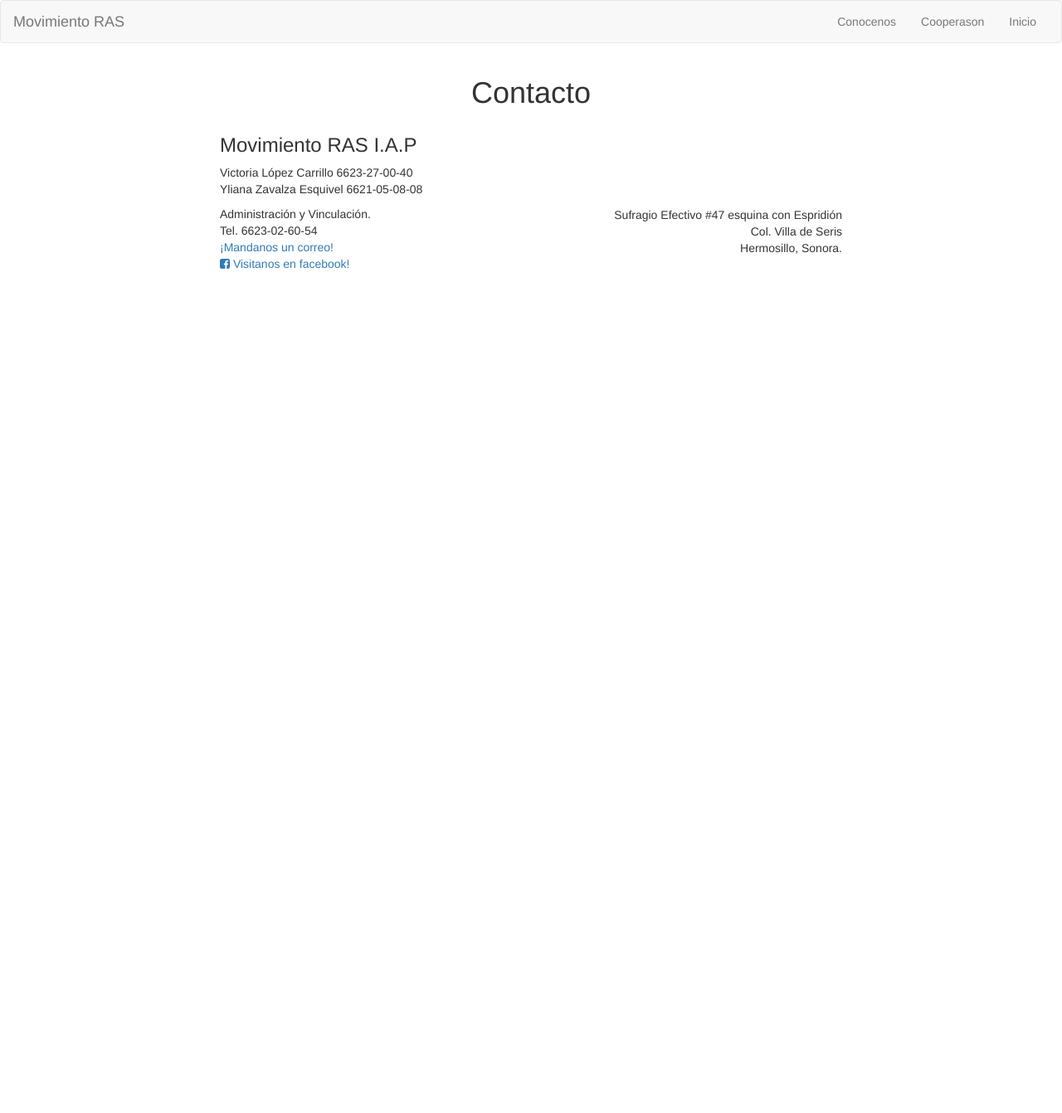
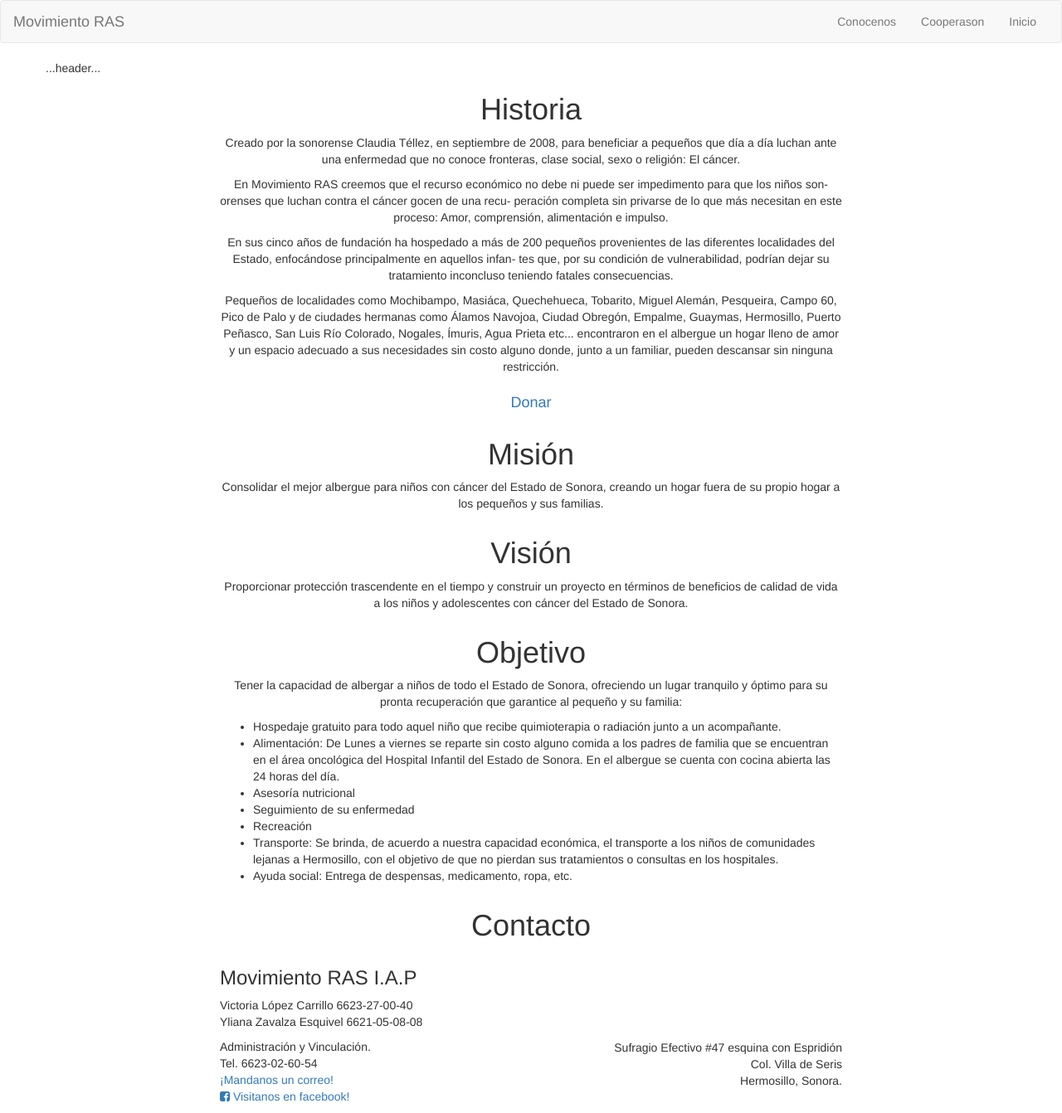
Before and after one commit to madebyborn/movimiento-RAS, a Jekyll site: the page built from conocenos.html, in a window 1280 px wide. Shown: the whole page at 83% size. Built offline with Jekyll 4.4.1, drawn with Linux system fonts in a browser that asks for light colours; nearby versions of some CDN libraries; comment, search, counter and statistics services are not loaded; before the commit the page ends 900 px from its top, so only the background shows below that.

Commit message:
[View] Structure of conocenos.html

```diff
--- /dev/null
+++ b/_data/objectives.yml
@@ -0,0 +1,17 @@
+- objective: Hospedaje gratuito
+  description: para todo aquel niño que recibe quimioterapia o radiación junto a un acompañante.
+
+- objective: Alimentación&#58;
+  description: De Lunes a viernes se reparte sin costo alguno comida a los padres de familia que se encuentran en el área oncológica del Hospital Infantil del Estado de Sonora. En el albergue se cuenta con cocina abierta las 24 horas del día.
+
+- objective: Asesoría nutricional
+
+- objective: Seguimiento de su enfermedad
+
+- objective: Recreación
+
+- objective: Transporte&#58;
+  description: Se brinda, de acuerdo a nuestra capacidad económica, el transporte a los niños de comunidades lejanas a Hermosillo, con el objetivo de que no pierdan sus tratamientos o consultas en los hospitales.
+
+- objective: Ayuda social&#58;
+  description: Entrega de despensas, medicamento, ropa, etc.
--- a/conocenos.html
+++ b/conocenos.html
@@ -3,3 +3,64 @@ layout: default
 title: Conocenos
 permalink: /conocenos/
 ---
+
+<header id="index-header" class="header">
+  <div class="container">
+    <div class="row">
+      ...header...
+    </div>
+  </div>
+</header>
+
+<section id="section__historia" class="container text-center">
+  <div class="row">
+    <div class="col-xs-12 col-sm-8 col-sm-offset-2">
+      <h1>Historia</h1>
+      <p>Creado por la sonorense Claudia Téllez, en septiembre de 2008, para beneficiar a pequeños que día a día luchan ante una enfermedad que no conoce fronteras, clase social, sexo o religión: El cáncer.</p>
+      <p>En Movimiento RAS creemos que el recurso económico no debe ni puede ser impedimento para que los niños son- orenses que luchan contra el cáncer gocen de una recu- peración completa sin privarse de lo que más necesitan en este proceso: Amor, comprensión, alimentación e impulso.</p>
+      <p>En sus cinco años de fundación ha hospedado a más de 200 pequeños provenientes de las diferentes localidades del Estado, enfocándose principalmente en aquellos infan- tes que, por su condición de vulnerabilidad, podrían dejar su tratamiento inconcluso teniendo fatales consecuencias.</p>
+      <p>Pequeños de localidades como Mochibampo, Masiáca, Quechehueca, Tobarito, Miguel Alemán, Pesqueira, Campo 60, Pico de Palo y de ciudades hermanas como Álamos Navojoa, Ciudad Obregón, Empalme, Guaymas, Hermosillo, Puerto Peñasco, San Luis Río Colorado, Nogales, Ímuris, Agua Prieta etc... encontraron en el albergue un hogar lleno de amor y un espacio adecuado a sus necesidades sin costo alguno donde, junto a un familiar, pueden descansar sin ninguna restricción.</p>
+      <a href="/conocenos" class="btn btn-lg">Donar</a>
+    </div>
+  </div>
+</section>
+
+<section id="section__mision" class="container text-center">
+  <div class="row">
+    <div class="col-xs-12 col-sm-8 col-sm-offset-2">
+      <h1>Misión</h1>
+      <p>
+        Consolidar el mejor albergue para niños con cáncer del Estado de Sonora, creando un hogar fuera de su propio hogar a los pequeños y sus familias.
+      </p>
+    </div>
+  </div>
+</section>
+
+<section id="section__vision" class="container text-center">
+  <div class="row">
+    <div class="col-xs-12 col-sm-8 col-sm-offset-2">
+      <h1>Visión</h1>
+      <p>
+        Proporcionar protección trascendente en el tiempo y construir un proyecto en términos de beneficios de calidad de vida a los niños y adolescentes con cáncer del Estado de Sonora.
+      </p>
+    </div>
+  </div>
+</section>
+
+<section id="section__objetivo" class="container text-center">
+  <div class="row">
+    <div class="col-xs-12 col-sm-8 col-sm-offset-2">
+      <h1>Objetivo</h1>
+      <p>
+        Tener la capacidad de albergar a niños de todo el Estado de Sonora, ofreciendo un lugar tranquilo y óptimo para su pronta recuperación que garantice al pequeño y su familia:
+      </p>
+      <ul class="text-left">
+        {% for o in site.data.objectives %}
+        <li>
+          <span class="h5">{{o.objective}}</span> {{o.description}}
+        </li>
+        {% endfor %}
+      </ul>
+    </div>
+  </div>
+</section>
```
